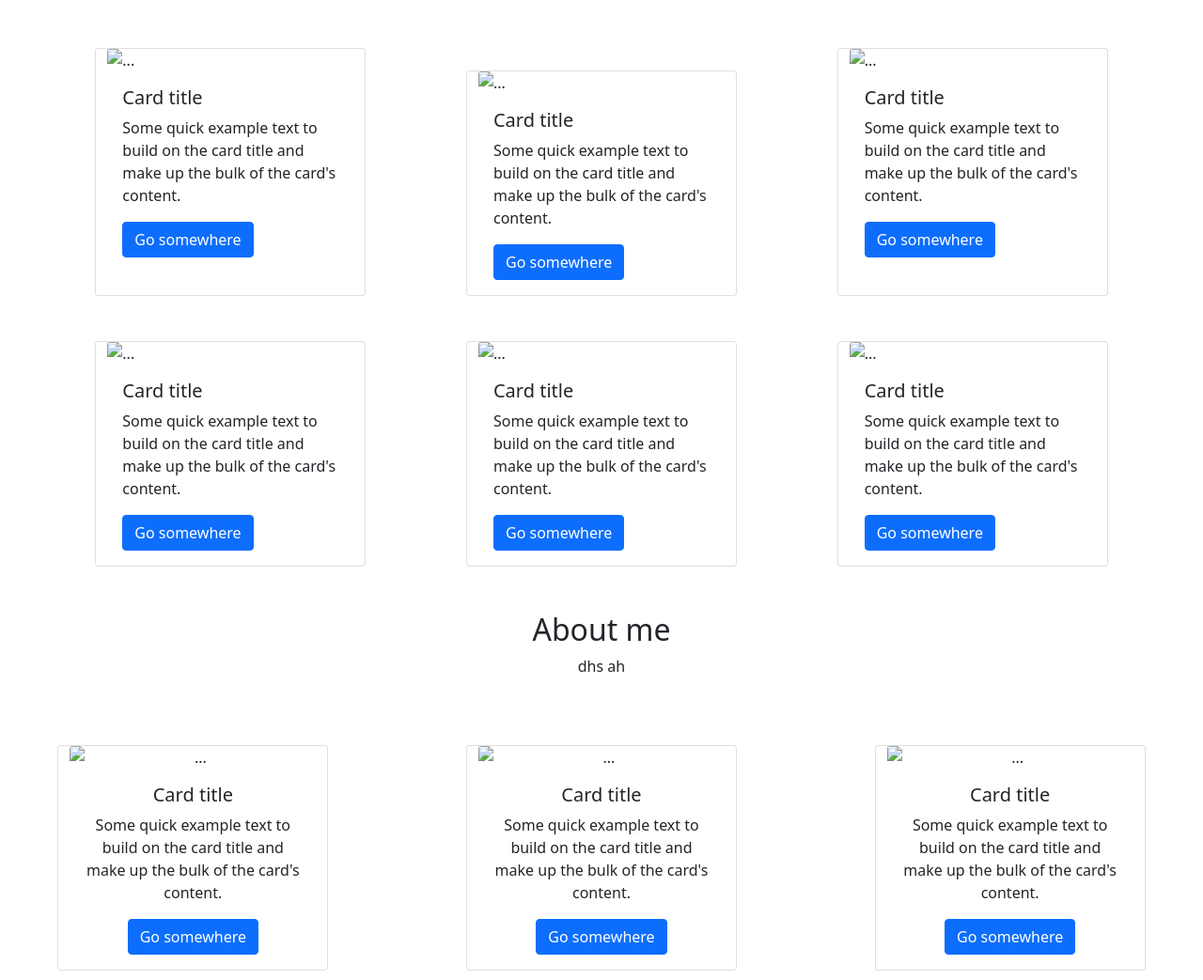
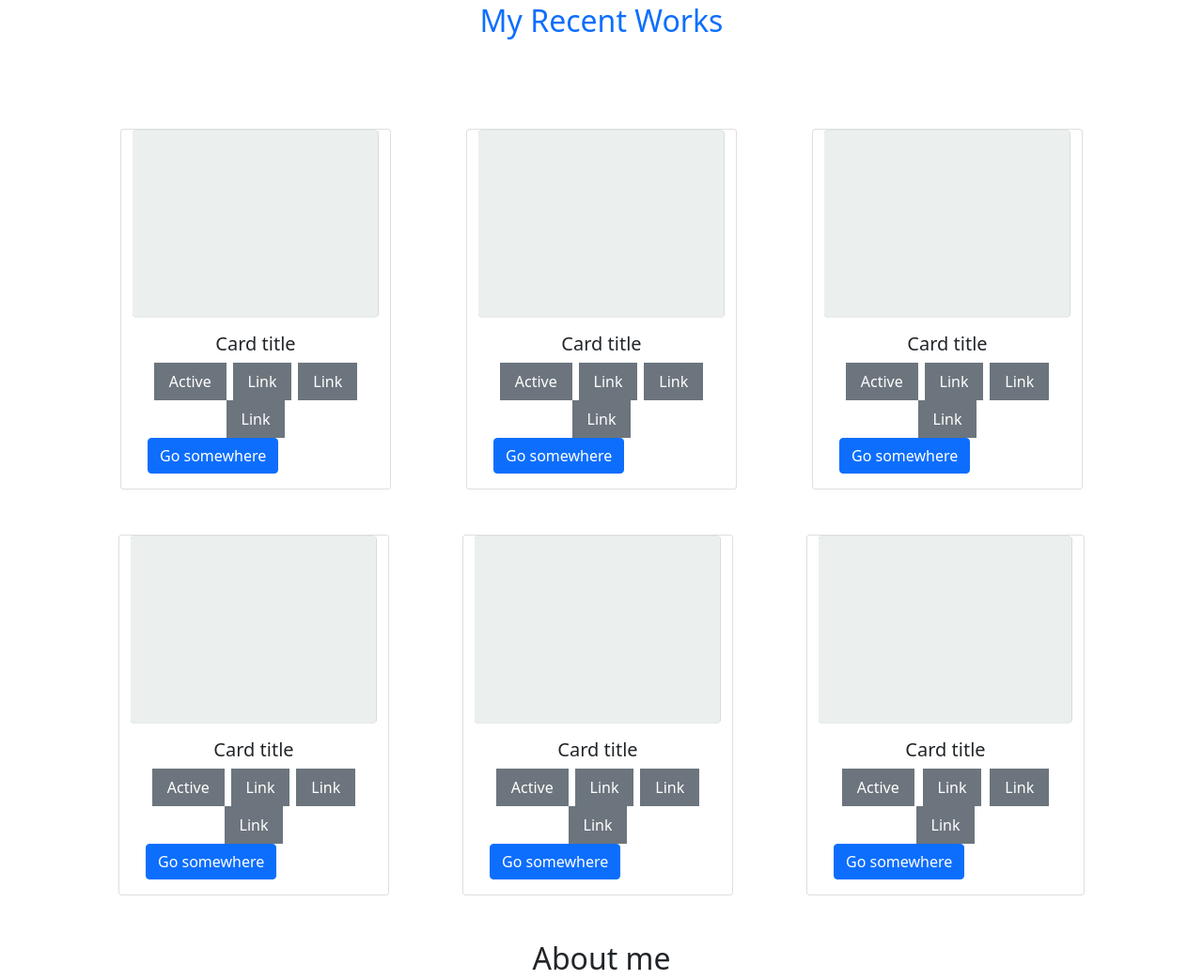
Before and after one commit to Rizwan-learn/CSS-Framework-Portfolio, a plain HTML site: page index.html in a window 1280 px wide. Shown: the part 845-1888 px from the top of the page at 94% size. Drawn offline with nearby package versions, Linux system fonts and the light colour scheme.

Commit message:
Uptade my recent works section

```diff
--- a/index.html
+++ b/index.html
@@ -16,13 +16,13 @@
     <header>
         <ul class="nav justify-content-center">
             <li class="nav-item">
-              <a class="nav-link active" aria-current="page" href="#">Portfolio</a>
+              <a class="nav-link bg-secondary text-white active" aria-current="page" href="#">Portfolio</a>
             </li>
             <li class="nav-item">
-              <a class="nav-link" href="#">About</a>
+              <a class="nav-link bg-secondary text-white" href="#">About</a>
             </li>
             <li class="nav-item">
-              <a class="nav-link" href="#">Contact</a>
+              <a class="nav-link bg-secondary text-white" href="#">Contact</a>
             </li>
           </ul>
     </header>
@@ -53,57 +53,135 @@
         </div>
     </section>
   </div>
-
-  <section class="porfolios row g-4 m-5">
+  <h2 class="text-primary text-center mt-5">My Recent Works</h2>
+  <section class="porfolios row m-5 justify-content-evenly">
     <span style="white-space: pre-line"></span>
-    <div class="card" style="width: 18rem;">
-      <img src="..." class="card-img-top" alt="...">
+    <div class="card col-3 mt-5" style="width: 18rem;">
+      <img src="img/bgholder.png" class="card-img-top" alt="...">
       <div class="card-body">
-        <h5 class="card-title">Card title</h5>
-        <p class="card-text">Some quick example text to build on the card title and make up the bulk of the card's content.</p>
+        <h5 class="card-title text-center">Card title</h5>
+        <ul class="nav justify-content-evenly">
+          <li class="nav-item">
+            <a class="nav-link bg-secondary text-white active" aria-current="page" href="#">Active</a>
+          </li>
+          <li class="nav-item">
+            <a class="nav-link bg-secondary text-white" href="#">Link</a>
+          </li>
+          <li class="nav-item">
+            <a class="nav-link bg-secondary text-white" href="#">Link</a>
+          </li>
+          <li class="nav-item">
+            <a class="nav-link bg-secondary text-white" href="#">Link</a>
+          </li>
+        </ul>
         <a href="#" class="btn btn-primary">Go somewhere</a>
       </div>
     </div>
 
-    <div class="card mt-5" style="width: 18rem;">
-      <img src="..." class="card-img-top" alt="...">
+    <div class="card col-3 mt-5" style="width: 18rem;">
+      <img src="img/bgholder.png" class="card-img-top" alt="...">
       <div class="card-body">
-        <h5 class="card-title">Card title</h5>
-        <p class="card-text">Some quick example text to build on the card title and make up the bulk of the card's content.</p>
+        <h5 class="card-title text-center">Card title</h5>
+        <ul class="nav justify-content-evenly">
+          <li class="nav-item">
+            <a class="nav-link bg-secondary text-white active" aria-current="page" href="#">Active</a>
+          </li>
+          <li class="nav-item">
+            <a class="nav-link bg-secondary text-white" href="#">Link</a>
+          </li>
+          <li class="nav-item">
+            <a class="nav-link bg-secondary text-white" href="#">Link</a>
+          </li>
+          <li class="nav-item">
+            <a class="nav-link bg-secondary text-white" href="#">Link</a>
+          </li>
+        </ul>
         <a href="#" class="btn btn-primary">Go somewhere</a>
       </div>
     </div>
 
-    <div class="card" style="width: 18rem;">
-      <img src="..." class="card-img-top" alt="...">
+    <div class="card col-3 mt-5" style="width: 18rem;">
+      <img src="img/bgholder.png" class="card-img-top" alt="...">
       <div class="card-body">
-        <h5 class="card-title">Card title</h5>
-        <p class="card-text">Some quick example text to build on the card title and make up the bulk of the card's content.</p>
+        <h5 class="card-title text-center">Card title</h5>
+        <ul class="nav justify-content-evenly">
+          <li class="nav-item">
+            <a class="nav-link bg-secondary text-white active" aria-current="page" href="#">Active</a>
+          </li>
+          <li class="nav-item">
+            <a class="nav-link bg-secondary text-white" href="#">Link</a>
+          </li>
+          <li class="nav-item">
+            <a class="nav-link bg-secondary text-white" href="#">Link</a>
+          </li>
+          <li class="nav-item">
+            <a class="nav-link bg-secondary text-white" href="#">Link</a>
+          </li>
+        </ul>
         <a href="#" class="btn btn-primary">Go somewhere</a>
       </div>
     </div>
     <span style="white-space: pre-line"></span>
-      <div class="card" style="width: 18rem;">
-        <img src="..." class="card-img-top" alt="...">
+      <div class="card col-3 mt-5" style="width: 18rem;">
+        <img src="img/bgholder.png" class="card-img-top" alt="...">
         <div class="card-body">
-          <h5 class="card-title">Card title</h5>
-          <p class="card-text">Some quick example text to build on the card title and make up the bulk of the card's content.</p>
+          <h5 class="card-title text-center">Card title</h5>
+          <ul class="nav justify-content-evenly">
+            <li class="nav-item">
+              <a class="nav-link bg-secondary text-white active" aria-current="page" href="#">Active</a>
+            </li>
+            <li class="nav-item">
+              <a class="nav-link bg-secondary text-white" href="#">Link</a>
+            </li>
+            <li class="nav-item">
+              <a class="nav-link bg-secondary text-white" href="#">Link</a>
+            </li>
+            <li class="nav-item">
+              <a class="nav-link bg-secondary text-white" href="#">Link</a>
+            </li>
+          </ul>
           <a href="#" class="btn btn-primary">Go somewhere</a>
         </div>
       </div>
-      <div class="card" style="width: 18rem;">
-        <img src="..." class="card-img-top" alt="...">
+      <div class="card col-3 mt-5" style="width: 18rem;">
+        <img src="img/bgholder.png" class="card-img-top" alt="...">
         <div class="card-body">
-          <h5 class="card-title">Card title</h5>
-          <p class="card-text">Some quick example text to build on the card title and make up the bulk of the card's content.</p>
+          <h5 class="card-title text-center">Card title</h5>
+          <ul class="nav justify-content-evenly">
+            <li class="nav-item">
+              <a class="nav-link bg-secondary text-white active" aria-current="page" href="#">Active</a>
+            </li>
+            <li class="nav-item">
+              <a class="nav-link bg-secondary text-white" href="#">Link</a>
+            </li>
+            <li class="nav-item">
+              <a class="nav-link bg-secondary text-white" href="#">Link</a>
+            </li>
+            <li class="nav-item">
+              <a class="nav-link bg-secondary text-white" href="#">Link</a>
+            </li>
+          </ul>
           <a href="#" class="btn btn-primary">Go somewhere</a>
         </div>
       </div>
-      <div class="card" style="width: 18rem;">
-        <img src="..." class="card-img-top" alt="...">
+      <div class="card col-3 mt-5">
+        <img src="img/bgholder.png" class="card-img-top" alt="...">
         <div class="card-body">
-          <h5 class="card-title">Card title</h5>
-          <p class="card-text">Some quick example text to build on the card title and make up the bulk of the card's content.</p>
+          <h5 class="card-title text-center">Card title</h5>
+          <ul class="nav justify-content-evenly">
+            <li class="nav-item">
+              <a class="nav-link bg-secondary text-white active" aria-current="page" href="#">Active</a>
+            </li>
+            <li class="nav-item">
+              <a class="nav-link bg-secondary text-white" href="#">Link</a>
+            </li>
+            <li class="nav-item">
+              <a class="nav-link bg-secondary text-white" href="#">Link</a>
+            </li>
+            <li class="nav-item">
+              <a class="nav-link bg-secondary text-white" href="#">Link</a>
+            </li>
+          </ul>
           <a href="#" class="btn btn-primary">Go somewhere</a>
         </div>
       </div>
@@ -117,8 +195,7 @@
       <div class="card" style="width: 18rem;">
         <img src="..." class="card-img-top" alt="...">
         <div class="card-body">
-          <h5 class="card-title">Card title</h5>
-          <p class="card-text">Some quick example text to build on the card title and make up the bulk of the card's content.</p>
+          <h5 class="card-title">Card title</h5>>
           <a href="#" class="btn btn-primary">Go somewhere</a>
         </div>
       </div>
@@ -126,8 +203,7 @@
       <div class="card" style="width: 18rem;">
         <img src="..." class="card-img-top" alt="...">
         <div class="card-body">
-          <h5 class="card-title">Card title</h5>
-          <p class="card-text">Some quick example text to build on the card title and make up the bulk of the card's content.</p>
+          <h5 class="card-title">Card title</h5>>
           <a href="#" class="btn btn-primary">Go somewhere</a>
         </div>
       </div>
@@ -135,8 +211,7 @@
       <div class="card" style="width: 18rem;">
         <img src="..." class="card-img-top" alt="...">
         <div class="card-body">
-          <h5 class="card-title">Card title</h5>
-          <p class="card-text">Some quick example text to build on the card title and make up the bulk of the card's content.</p>
+          <h5 class="card-title">Card title</h5>>
           <a href="#" class="btn btn-primary">Go somewhere</a>
         </div>
       </div>
--- a/styles.css
+++ b/styles.css
@@ -18,3 +18,7 @@ i {
   display: flex;
   justify-content: space-around;
 }
+
+.card-img-top {
+  height: 25vh;
+}
```
Also changed, not shown: img/bgholder.png (added).
